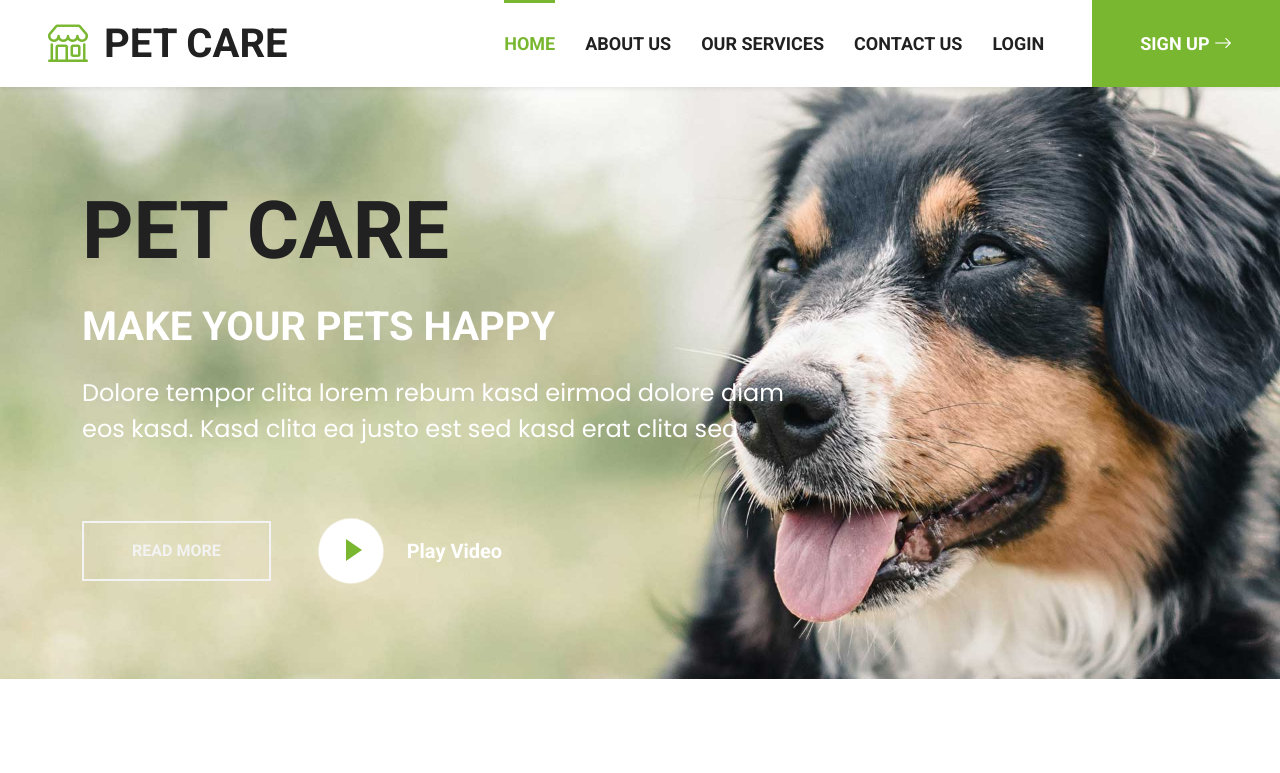
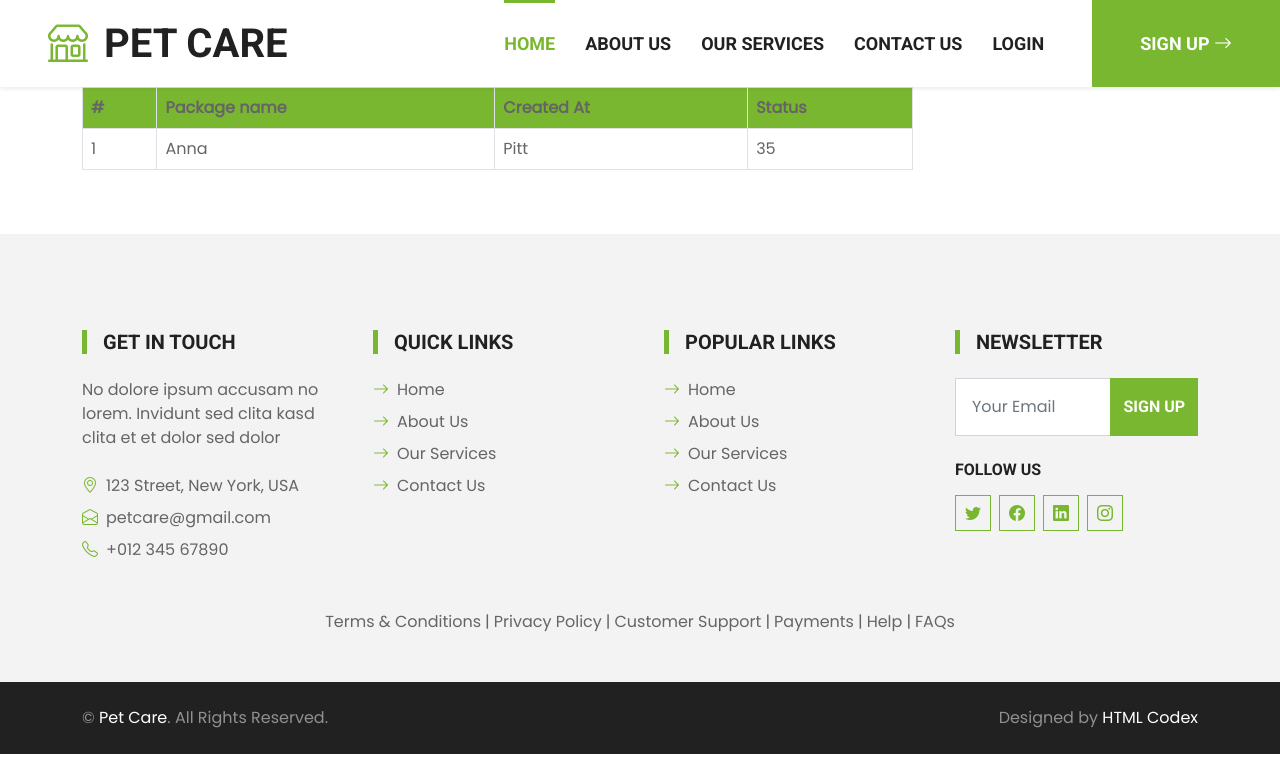
Before and after one commit to AbdelrhmanHamza/PetsCare-FrontEnd, an Angular app: page /home in a window 1280 px wide. Shown: the top 773 px of the page. Built offline with nearby package versions, Linux system fonts and the light colour scheme.

Commit message:
component creation & html of subs tab

```diff
--- /dev/null
+++ b/src/app/Business/business-subscription-tab/business-subscription-tab.component.html
@@ -0,0 +1,26 @@
+<div class="container">
+    <div class="row">
+        <div class="col-9">
+            <div class="table-responsive table-striped">
+                <table class="table table-bordered">
+                    <thead>
+                        <tr class="bg-primary">
+                            <th>#</th>
+                            <th>Package name</th>
+                            <th>Created At </th>
+                            <th>Status</th>
+                        </tr>
+                    </thead>
+                    <tbody>
+                        <tr>
+                            <td>1</td>
+                            <td>Anna</td>
+                            <td>Pitt</td>
+                            <td>35</td>
+                        </tr>
+                    </tbody>
+                </table>
+            </div>
+        </div>
+    </div>
+</div>
--- /dev/null
+++ b/src/app/Business/business-subscription-tab/business-subscription-tab.component.ts
@@ -0,0 +1,37 @@
+import { Component, OnInit } from '@angular/core';
+import { BusinessSubsciption } from 'src/app/_models/businessSubscription.model';
+
+@Component({
+  selector: 'app-business-subscription-tab',
+  templateUrl: './business-subscription-tab.component.html',
+  styleUrls: ['./business-subscription-tab.component.scss']
+})
+export class BusinessSubscriptionTabComponent implements OnInit {
+  packages:BusinessSubsciption[]=
+  [
+    {
+    id:1,
+    packageName:"pack one",
+    createdAt:"2020-02-25",
+    status:"status one"
+  },
+    {
+    id:2,
+    packageName:"pack two",
+    createdAt:"2020-02-25",
+    status:"status two"
+  },
+    {
+    id:3,
+    packageName:"pack three",
+    createdAt:"2020-02-25",
+    status:"status three"
+  },
+]
+
+  constructor() { }
+
+  ngOnInit(): void {
+  }
+
+}
--- /dev/null
+++ b/src/app/_models/businessSubscription.model.ts
@@ -0,0 +1,6 @@
+export interface BusinessSubsciption{
+    id?:Number,
+    packageName:String,
+    createdAt:string,
+    status:string
+}
--- a/src/app/app.component.html
+++ b/src/app/app.component.html
@@ -1,5 +1,6 @@
 <app-nav-bar></app-nav-bar>
-<router-outlet> </router-outlet>
+<!-- <router-outlet> </router-outlet> -->
+<app-business-subscription-tab></app-business-subscription-tab>
 <!-- <app-home-container></app-home-container> -->
 <!-- <app-registeration></app-registeration> -->
 <!-- <app-login></app-login> -->
--- a/src/app/app.module.ts
+++ b/src/app/app.module.ts
@@ -15,6 +15,7 @@ import { ContactDetailsComponent } from './pages/contact/contact-details/contact
 import { RegisterationComponent } from './pages/registeration/registeration.component';
 import { LoginComponent } from './pages/login/login.component';
 import { HomeContainerComponent } from './home/home-container/home-container.component';
+import { BusinessSubscriptionTabComponent } from './Business/business-subscription-tab/business-subscription-tab.component';
 
 @NgModule({
   declarations: [
@@ -30,7 +31,8 @@ import { HomeContainerComponent } from './home/home-container/home-container.com
     ContactDetailsComponent,
     RegisterationComponent,
     LoginComponent,
-    HomeContainerComponent
+    HomeContainerComponent,
+    BusinessSubscriptionTabComponent
   ],
   imports: [
     BrowserModule,
```
Also changed, not shown: src/app/Business/business-subscription-tab/business-subscription-tab.component.scss (added), 1 other file (tests, documents, lock files or other folders).
